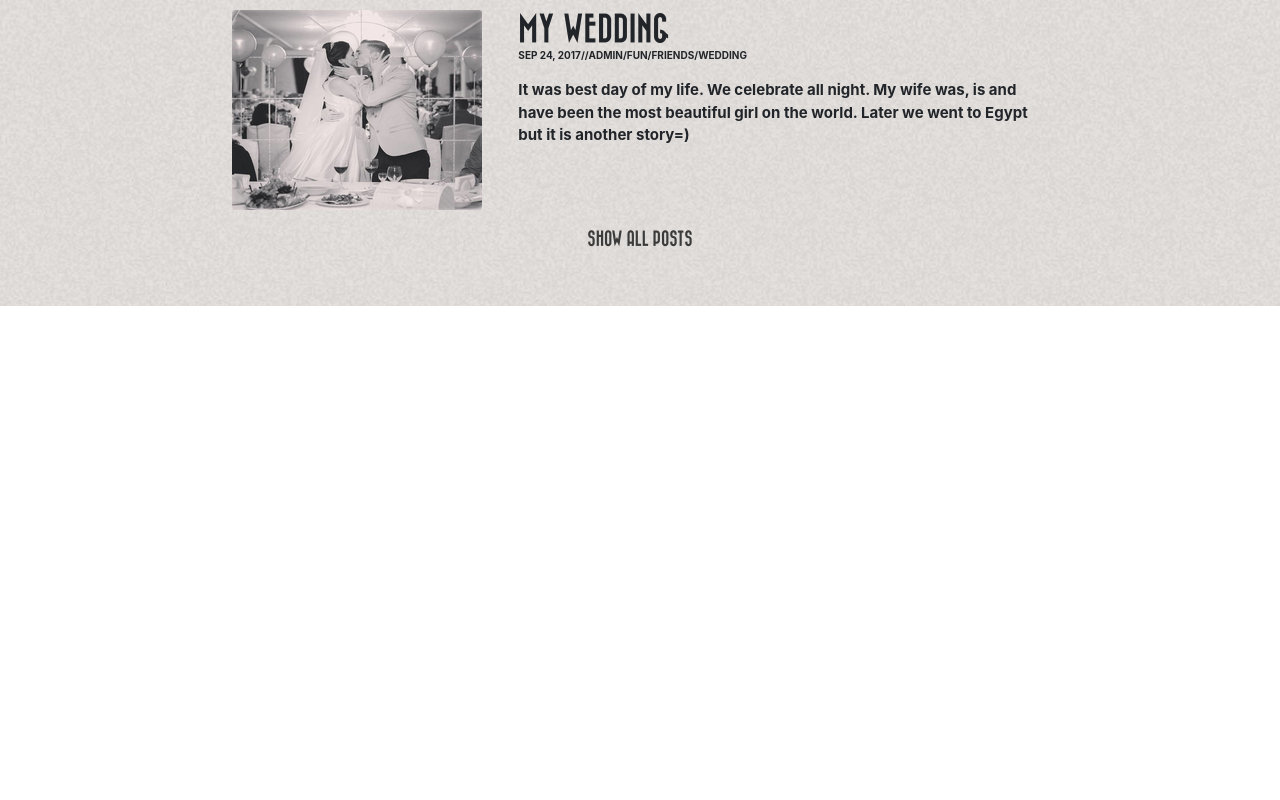
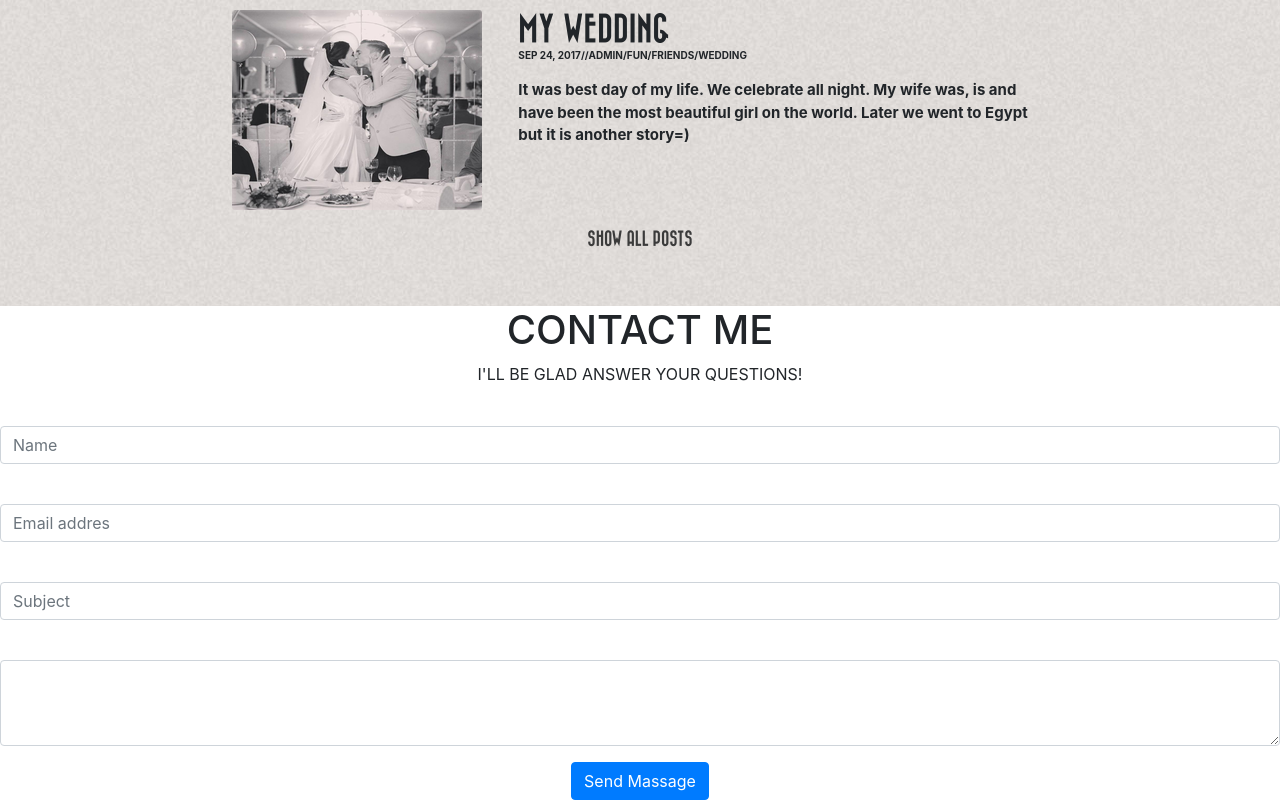
Before and after one commit to Pe4eH6ko/ReactStudy, a React (Create React App) app: page / in a window 1280 px wide. Shown: the part 2672-3472 px from the top of the page. Before the commit the page ends 2978 px from the top, so only its background shows below. Built offline with nearby package versions, Linux system fonts and the light colour scheme.

Commit message:
create contactme file and write some html

```diff
--- a/src/App.js
+++ b/src/App.js
@@ -6,6 +6,7 @@ import MainPart from './MainPart';
 import Aboutme from './Aboutme';
 import Portfolio from './Portfolio';
 import Blog from './Blog';
+import Contactme from './Contactme';
 
 class App extends Component {
   render() {
@@ -16,6 +17,7 @@ class App extends Component {
         <Aboutme />
         <Portfolio />
         <Blog />
+        <Contactme />
       </div>
     );
   }
--- /dev/null
+++ b/src/Contactme.js
@@ -0,0 +1,35 @@
+import React from 'react';
+
+class Contactme extends React.Component{
+    render(){
+        return(
+            <div classNameName="contactmePart">
+                <div classNameName = "contact-head">
+                    <h1>CONTACT ME</h1>
+                    <p>I'LL BE GLAD ANSWER YOUR QUESTIONS!</p>
+                </div>
+                <form>
+                    <div class="form-group">
+                        <label for="formGroupExampleInput"></label>
+                        <input type="text" class="form-control" id="exampleInputName" placeholder="Name"></input>
+                    </div>
+                    <div className="form-group">
+                        <label for="exampleInputEmail1"></label>
+                        <input type="email" className="form-control" id="exampleInputEmail1" aria-describedby="emailHelp" placeholder="Email addres"></input>
+                    </div>
+                    <div class="form-group">
+                        <label for="formGroupExampleInput"></label>
+                        <input type="text" class="form-control" id="exampleInputName" placeholder="Subject"></input>
+                    </div>
+                    <div class="form-group">
+                        <label for="exampleFormControlTextarea1"></label>
+                        <textarea class="form-control" id="exampleFormControlTextarea1" rows="3"></textarea>
+                    </div>
+                    <button type="submit" className="btn btn-primary">Send Massage</button>
+                </form>
+            </div>
+        )
+    }
+}
+
+export default Contactme;
```
